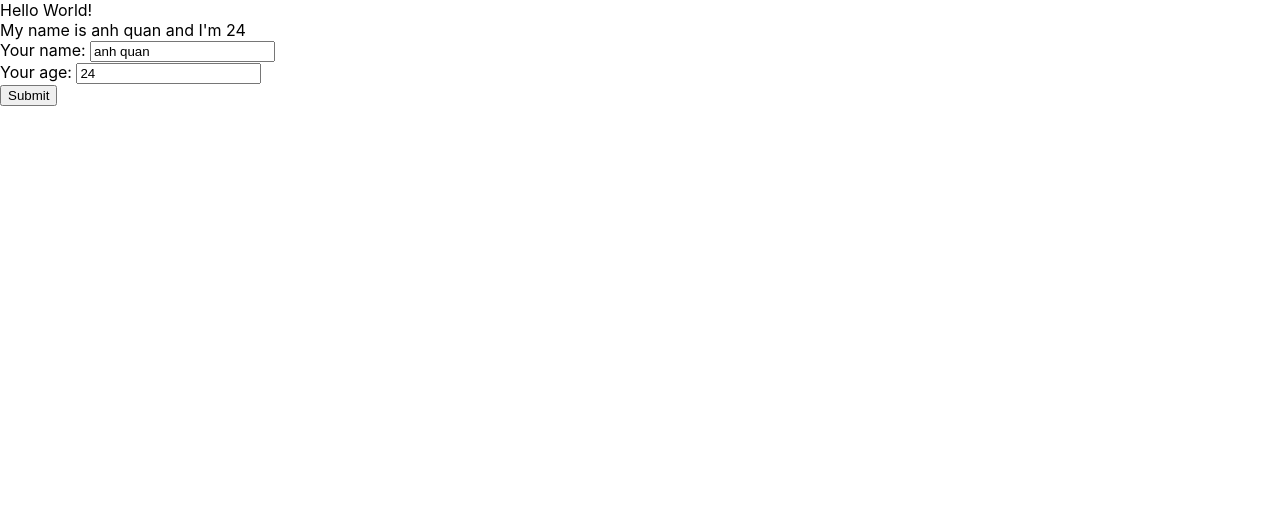
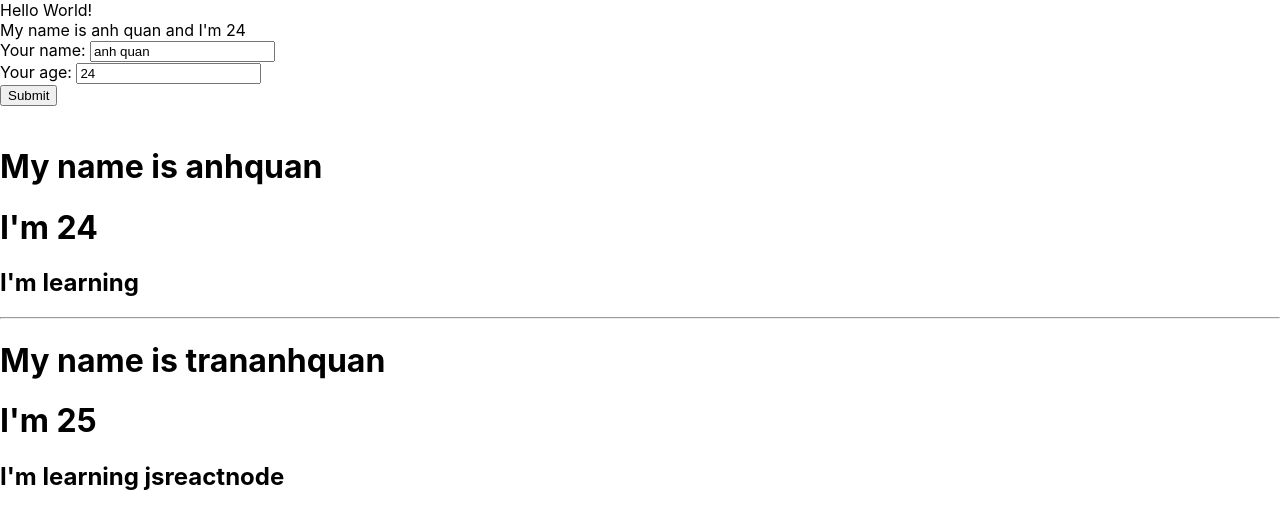
Before and after one commit to anhquan74-dev/learn-react-hoidanit, a React (Create React App) app: page / in a window 1280 px wide. Shown: the top 528 px of the page. Built offline with nearby package versions, Linux system fonts and the light colour scheme.

Commit message:
video 23

```diff
--- /dev/null
+++ b/src/components/DisplayInfor.js
@@ -0,0 +1,16 @@
+import React from "react";
+
+class DisplayInfor extends React.Component {
+    render( ) {
+        console.log(this.props)
+        return (
+            <div>
+                <h1>My name is {this.props.name}</h1>
+                <h1>I'm {this.props.age}</h1>
+                <h2>I'm learning {this.props.myInfo}</h2>
+            </div>
+        )
+    }
+}
+
+export default DisplayInfor;
--- a/src/components/MyComponent.js
+++ b/src/components/MyComponent.js
@@ -1,11 +1,19 @@
 import React from "react";
+import DisplayInfor from "./DisplayInfor";
 import UserInfor from "./UserInfor";
 
 class MyComponent extends React.Component {
 
     render() {
+        const myInfo = ['js', 'react', 'node']
         return (
-            <UserInfor />
+            <>
+                <UserInfor />
+                <br />
+                <DisplayInfor age="24" name="anhquan" />
+                <hr />
+                <DisplayInfor age={25} name="trananhquan" myInfo={myInfo}/>
+            </>
         );
     }
 }
```
